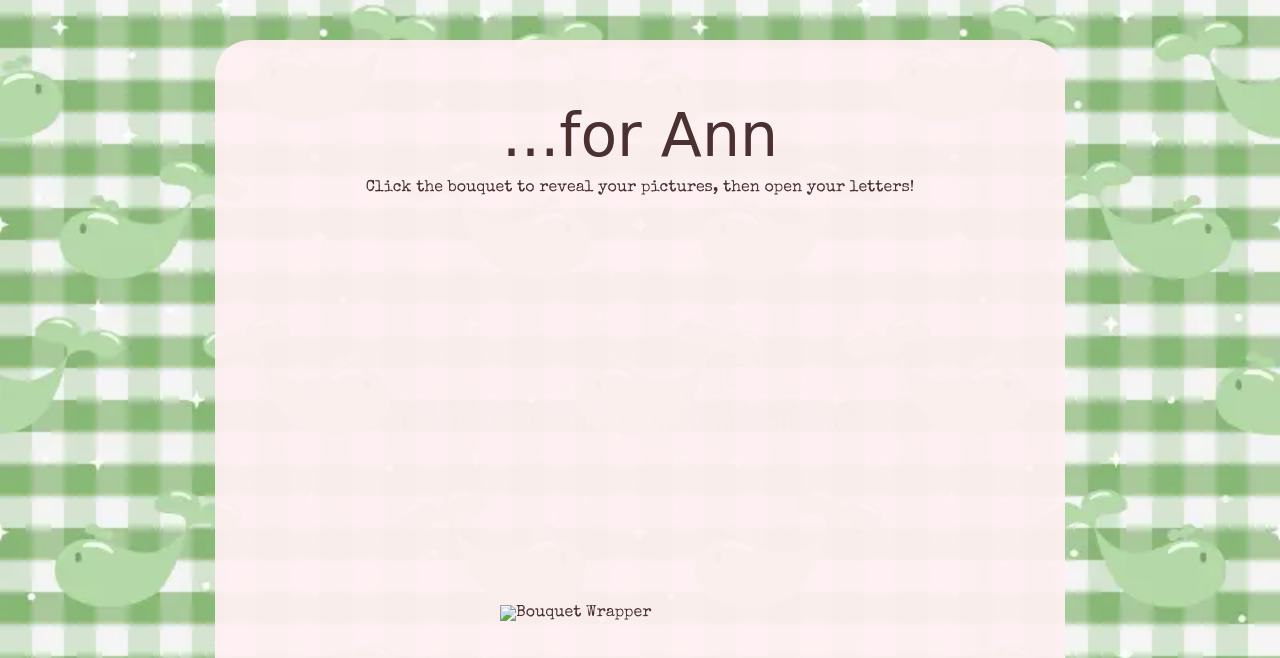
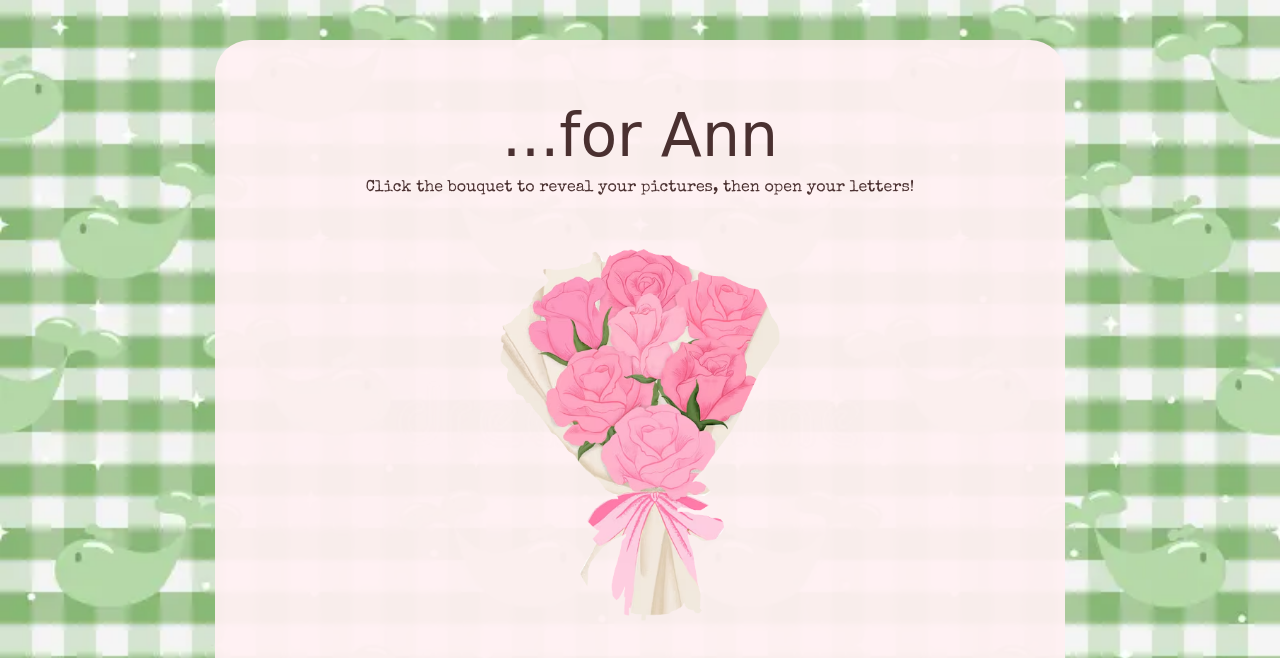
Before and after one commit to Giziwig/Ann, a plain HTML site: page index.html in a window 1280 px wide. Shown: the top 658 px of the page. Drawn offline with nearby package versions, Linux system fonts and the light colour scheme; grey boxes are pictures that could not be loaded; a web font is replaced by a local one.

Commit message:
Fix HTML structure and correct image source

```diff
--- a/index.html
+++ b/index.html
@@ -20,7 +20,7 @@
                 <img src="ann4.jpg" class="photo photo-4" alt="Photo 4" />
                 <img src="ann5.jpg" class="photo photo-5" alt="Photo 5" />
             </div>
-            <img src="bouquetwrap.png" class="bouquet-wrap" alt="Bouquet Wrapper" />
+            <img src="bouqetwrap.png" class="bouquet-wrap" alt="Bouquet Wrapper" />
         </div>
 
         <!-- Letter Envelopes Section -->
```
